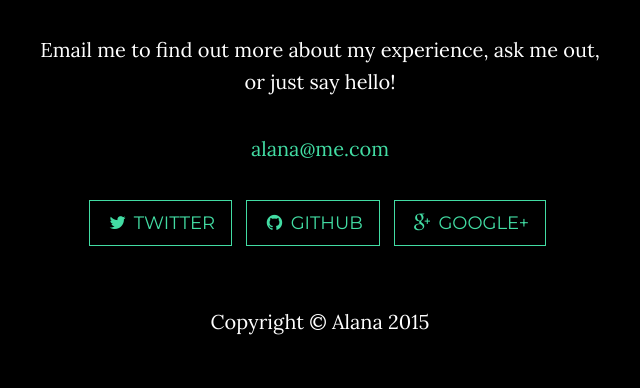
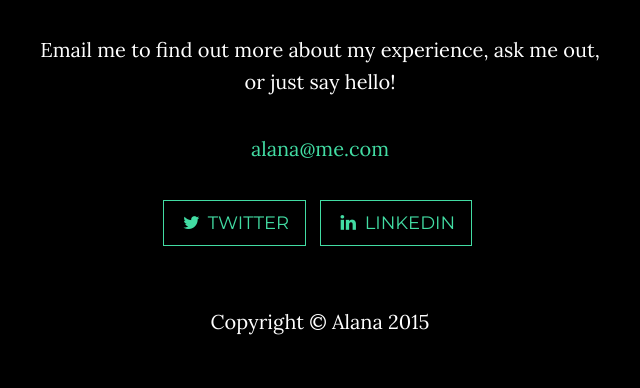
Before and after one commit to LizaLemons/alana-port, a PHP site: page / in a window 1280 px wide. Shown: the part 2429-2817 px from the top of the page, without its empty margins (320-960 px from the left). Run offline with PHP 8.4, Linux system fonts and the light colour scheme; some libraries are stand-ins or nearby versions.

Commit message:
swapped fb photos for high quality photos; updated social links

```diff
--- a/css/grayscale.css
+++ b/css/grayscale.css
@@ -149,13 +149,13 @@ a:focus {
     color: #fff;
     background-image:
     -webkit-linear-gradient(rgba(0, 0, 0, 0.5), rgba(0, 0, 0, 0.5)),
-    url(../img/alana_1.jpg);
+    url(../img/alana_1_HQ.jpg);
     background-image:
     -o-linear-gradient(rgba(0, 0, 0, 0.5), rgba(0, 0, 0, 0.5)),
-    url(../img/alana_1.jpg);
+    url(../img/alana_1_HQ.jpg);
     background-image:
     linear-gradient(rgba(0, 0, 0, 0.5), rgba(0, 0, 0, 0.5)),
-    url(../img/alana_1.jpg);
+    url(../img/alana_1_HQ.jpg);
     /* Default */
     /*background: url(../img/intro-bg.jpg) no-repeat bottom center scroll;*/
     background-color: #000;
@@ -277,7 +277,7 @@ a:focus {
     color: #fff;
     background-image:
     linear-gradient(rgba(0, 0, 0, 0.5), rgba(0, 0, 0, 0.5)),
-    url(../img/alana_2.jpg);
+    url(../img/IMG_3765.JPG);
     /*background: url(../img/downloads-bg.jpg) no-repeat center center scroll;*/
     background-color: #000;
     -webkit-background-size: cover;
--- a/home.html
+++ b/home.html
@@ -118,14 +118,23 @@
                 </p>
                 <ul class="list-inline banner-social-buttons">
                     <li>
-                        <a href="https://twitter.com/alanahayes" target="_blank" class="btn btn-default btn-lg"><i class="fa fa-twitter fa-fw"></i> <span class="network-name">Twitter</span></a>
+                        <a href="https://twitter.com/alanahayes" target="_blank" class="btn btn-default btn-lg">
+                            <i class="fa fa-twitter fa-fw"></i>
+                            <span class="network-name">Twitter</span>
+                        </a>
                     </li>
                     <li>
-                        <a href="https://github.com/LizaLemons/alana-port" target="_blank" class="btn btn-default btn-lg"><i class="fa fa-github fa-fw"></i> <span class="network-name">GitHub</span></a>
+                        <a href="https://www.linkedin.com/in/alanahayes" target="_blank" class="btn btn-default btn-lg">
+                            <i class="fa fa-linkedin fa-fw"></i>
+                            <span class="network-name">LinkedIn</span>
+                        </a>
                     </li>
-                    <li>
-                        <a href="https://plus.google.com/+Startbootstrap/posts" target="_blank" class="btn btn-default btn-lg"><i class="fa fa-google-plus fa-fw"></i> <span class="network-name">Google+</span></a>
-                    </li>
+<!--                     <li>
+                        <a href="https://github.com/LizaLemons/alana-port" target="_blank" class="btn btn-default btn-lg">
+                            <i class="fa fa-github fa-fw"></i>
+                            <span class="network-name">GitHub</span>
+                        </a>
+                    </li> -->
                 </ul>
             </div>
         </div>
```
Also changed, not shown: img/IMG_0164.JPG (added), img/IMG_0167.JPG (added), img/IMG_1885.JPG (added), img/IMG_1887.JPG (added), img/alana1.jpg (deleted), img/alana_1.jpg (deleted), 4 other files.
